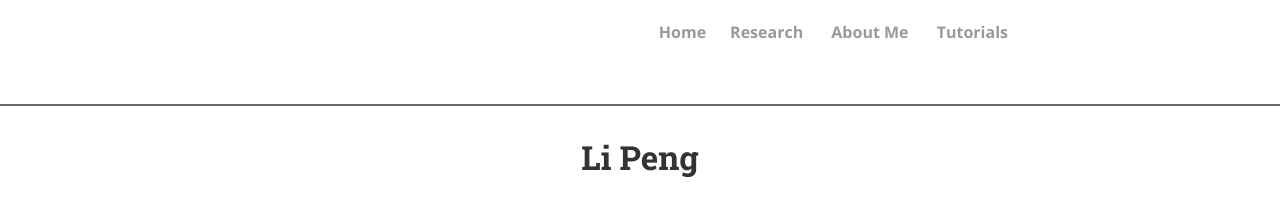
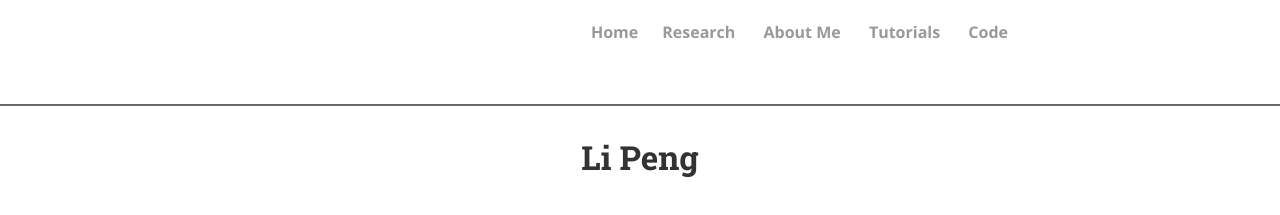
Before and after one commit to lp48280421/lp48280421.github.io, a Jekyll site: the page built from index.html, in a window 1280 px wide. Shown: the top 215 px of the page. Built offline with Jekyll 4.4.1, drawn with Linux system fonts in a browser that asks for light colours; nearby versions of some CDN libraries; the list of posts is cut into pages by our own code; comment, search, counter and statistics services are not loaded; a style sheet for code colours, icons or effects is not loaded.

Commit message:
Update header.html

```diff
--- a/_includes/header.html
+++ b/_includes/header.html
@@ -9,6 +9,7 @@
       <li class="nav-link"><a href="https://lp48280421.github.io/research"><strong>Research</strong></a>
       <li class="nav-link"><a href="https://lp48280421.github.io/about"><strong>About Me</strong></a>
       <li class="nav-link"><a href="https://lp48280421.github.io/tutorials"><strong>Tutorials</strong></a>
+      <li class="nav-link"><a href="https://lp48280421.github.io/tutorials"><strong>Code</strong></a>
       </ul>
     </nav>
   </div>
```
